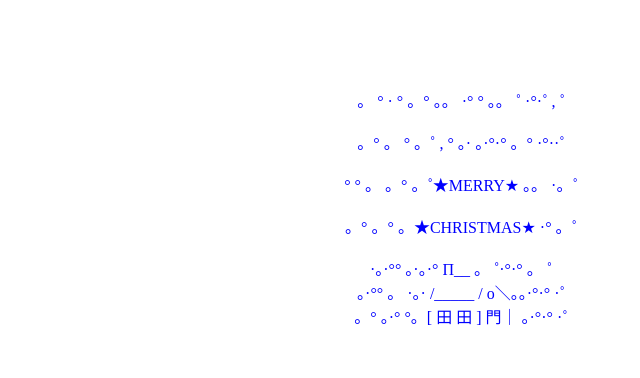
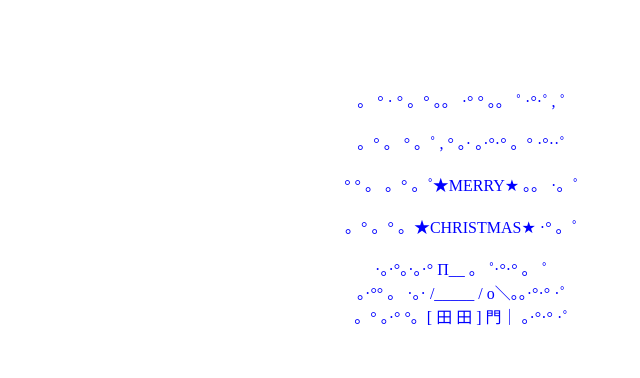
Before and after one commit to divperedi/divperedi.githib.io, a plain HTML site: page index.html in a window 1280 px wide. Shown: the part 221-599 px from the top of the page, 199-839 px from the left. Drawn offline with Linux system fonts and the light colour scheme.

Commit message:
Update index.html

```diff
--- a/index.html
+++ b/index.html
@@ -46,9 +46,9 @@
    。° 。 ° 。˚ , ° 。· 。·°·° 。° ·°··˚<br><br>
    ° ° 。 。° 。˚★MERRY★ 。。 ·。˚ <br><br>
    。° 。° 。★CHRISTMAS★ ·° 。˚<br><br>
-   ·。·°° 。·。·° Π__ 。 ˚·°·° 。 ˚<br>
+   ·。·°。·。·° Π__ 。 ˚·°·° 。 ˚<br>
    。·°° 。 ·。· /_____ / o＼。。·°·° ·˚<br>
-   。° 。·° °。[ 田 田 ]  門｜ 。·°·° ·˚<br>
+   。° 。·° °。[ 田  田 ]  門｜ 。·°·° ·˚<br>
         </p>
   </div>
 </body>
```
